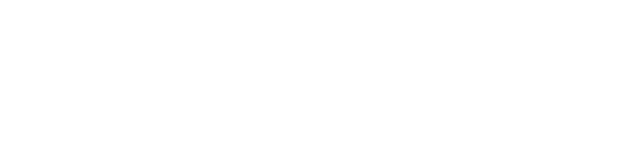
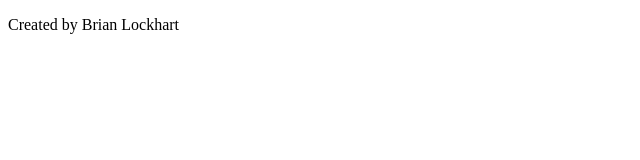
Before and after one commit to bslockhart/Code-Quiz-Module-Mastery, a plain HTML site: page index.html in a window 1280 px wide. Shown: the whole page, without its empty margins (0-640 px from the left). Drawn offline with Linux system fonts and the light colour scheme.

Commit message:
Created Footer Section HTML

```diff
--- a/index.html
+++ b/index.html
@@ -18,7 +18,7 @@
     </main>
 
     <footer>
-        <p></p>
+        <p>Created by Brian Lockhart</p>
     </footer>
 
     <script src="./assets/js/script.js"></script>
```
